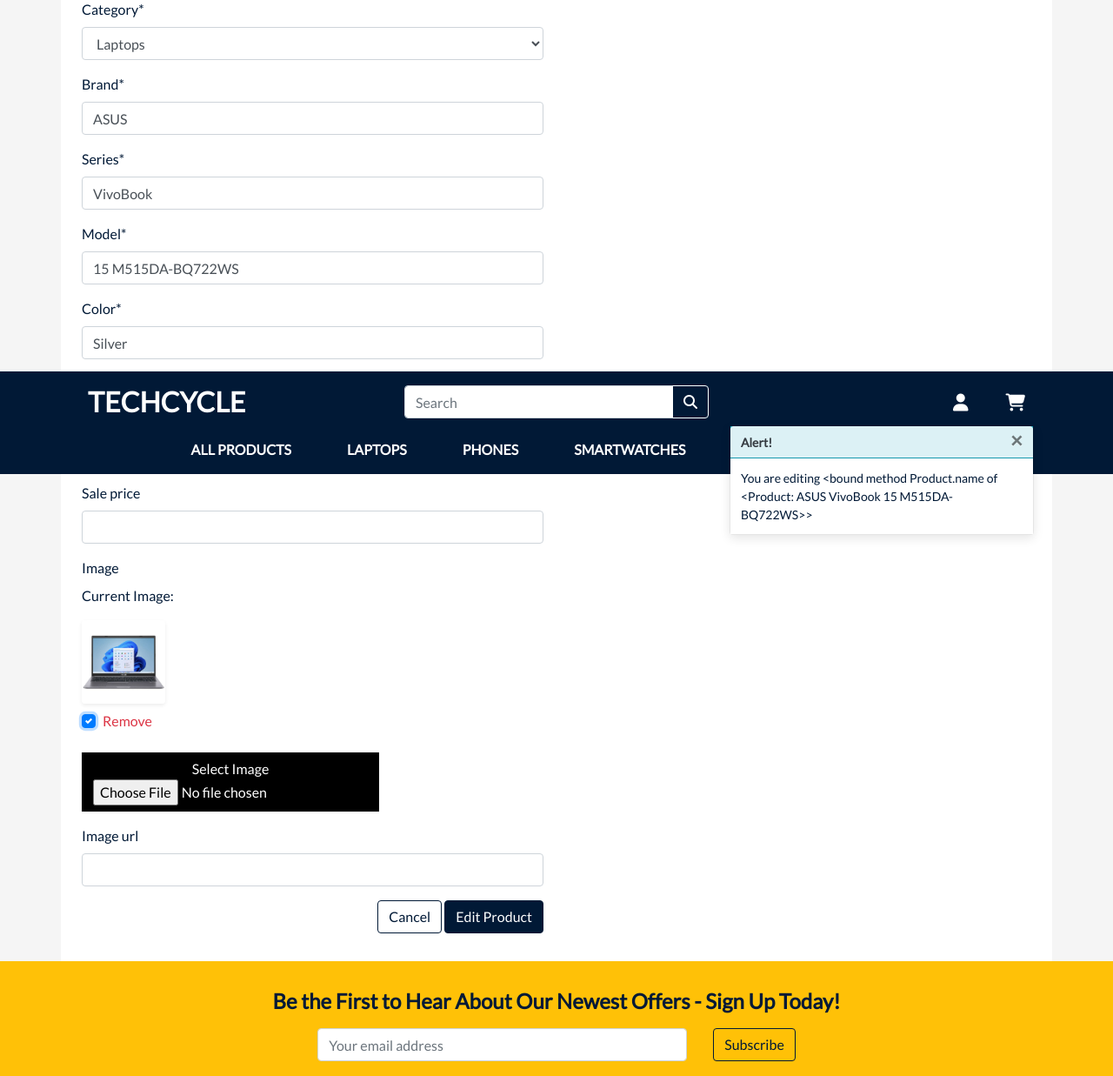
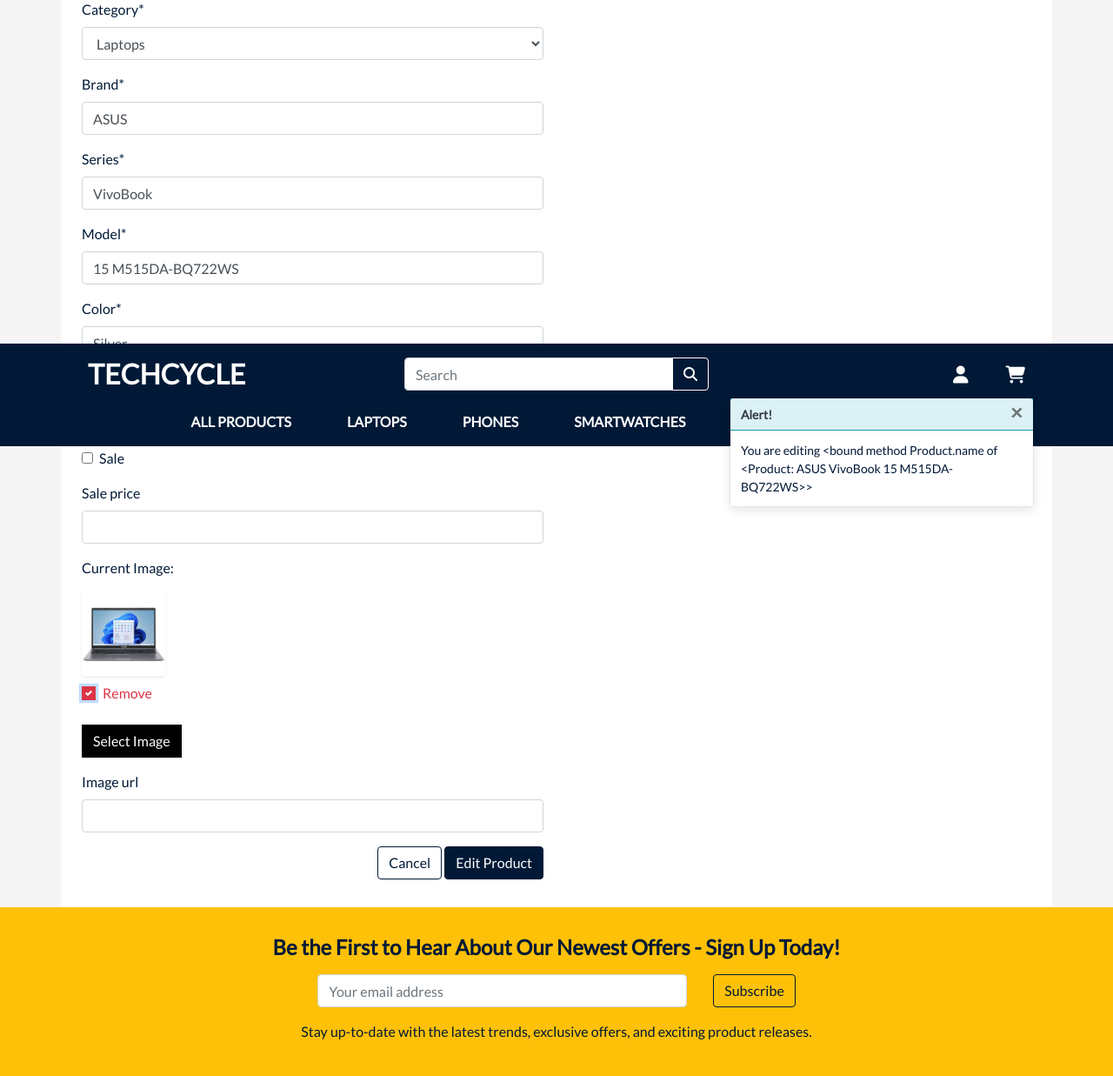
Before and after one commit to GaborFicsor/techcycle, a Django app: page /products/edit/1/ in a window 1280 px wide, after a click on "Remove". Shown: the part 237-1474 px from the top of the page at 87% size. Run offline with Django 3.2, Linux system fonts and the light colour scheme; the visitor is signed in with stand-in values (Sample User, id 1); data comes from the database, SQL or seed files in the repository; parts of the project's set-up code (start-up, migrations or seed data) failed here and were passed over; some libraries are stand-ins or nearby versions.

Commit message:
Fix image fields in product views

```diff
--- a/products/templates/products/edit_product.html
+++ b/products/templates/products/edit_product.html
@@ -17,8 +17,13 @@
                 <div class="col-12 col-md-6">
                     <form method="POST" action="{% url 'edit_product' product.id %}" class="form mb-2" enctype="multipart/form-data">
                         {% csrf_token %}
-                        {{ form | crispy }}
-
+                        {% for field in form %}
+                            {% if field.name != 'image' %}
+                                {{ field | as_crispy_field }}
+                            {% else %}
+                                {{ field }}
+                            {% endif %}
+                        {% endfor %}
                         <div class="text-right">
                             <a class="btn btn-clear" href="{% url 'products' %}">Cancel</a>
                             <button class="btn btn-dark" type="submit">Edit Product</button>
@@ -30,3 +35,12 @@
     </div>
 </section>
 {% endblock %}
+{% block postloadjs %}
+    {{ block.super }}
+    <script type="text/javascript">
+        $('#new-image').change(function() {
+            var file = $('#new-image')[0].files[0];
+            $('#filename').text(`Image will be set to: ${file.name}`)
+        });
+    </script>
+{% endblock %}
--- a/static/css/base.css
+++ b/static/css/base.css
@@ -426,9 +426,34 @@ body {
 
 /* allauth */
 
-/* .allauth {
-    height: 100%;
-} */
+/* product form */
+
+.btn-file {
+    position: relative;
+    overflow: hidden;
+}
+
+.btn-file input[type="file"] {
+    position: absolute;
+    top: 0;
+    right: 0;
+    min-width: 100%;
+    min-height: 100%;
+    opacity: 0;
+    cursor: pointer;
+}
+
+.custom-checkbox .custom-control-label::before {
+    border-radius: 0;
+    border-color: #dc3545;
+}
+
+.custom-checkbox .custom-control-input:checked~.custom-control-label::before {
+    background-color: #dc3545;
+    border-color: #dc3545;
+    border-radius: 0;
+}
+/* product form */
 
 
 /* -------------------------------- Media Queries */
```
Also changed, not shown: products/templates/products/add_product.html (+16 -2 lines).
